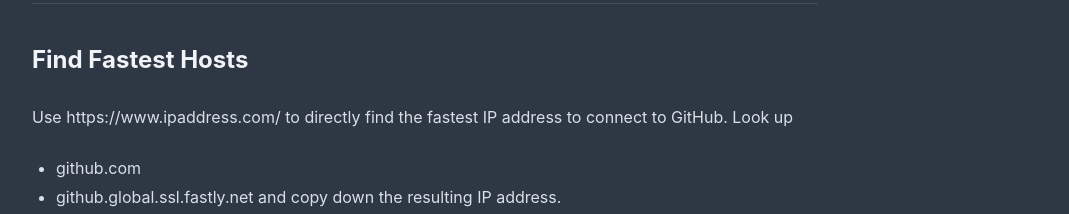
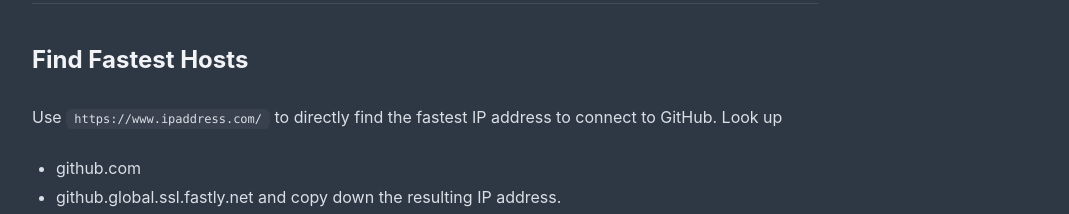
Before and after one commit to MrGeorgeZhu/MrGeorgeZhu.github.io, a Jekyll site: the page built from _posts/2018-06-18-GitHub-Download-Really-Slow.md, in a window 1280 px wide. Shown: the part 586-800 px from the top of the page, without its empty margins (105-1174 px from the left). Built offline with Jekyll 4.4.1, drawn with Linux system fonts in a browser that asks for light colours; nearby versions of some CDN libraries; grey boxes are pictures that could not be loaded.

````diff
--- a/_posts/2018-06-18-GitHub-Download-Really-Slow.md
+++ b/_posts/2018-06-18-GitHub-Download-Really-Slow.md
@@ -19,7 +19,7 @@ was pointing to a slow host.
 
 ### Find Fastest Hosts
 
-Use https://www.ipaddress.com/ to directly find the fastest IP address to connect
+Use `https://www.ipaddress.com/` to directly find the fastest IP address to connect
 to GitHub.
 Look up
 * github.com
@@ -35,8 +35,8 @@ and copy down the resulting IP address.
 Open `/etc/hosts` using your favorite editor (e.g. Nano or Vi).
 Add these two lines:
 ```
-  <Corresponding IP address> github.com
-  <Corresponding IP address> github.global.ssl.fastly.net
+ <Corresponding IP address> github.com
+ <Corresponding IP address> github.global.ssl.fastly.net
 ```
 Then flush DNS using `sudo killall -HUP mDNSResponder` command
 
@@ -45,8 +45,8 @@ Then flush DNS using `sudo killall -HUP mDNSResponder` command
 Open `C:\Windows\System32\drivers\etc\hosts` using your favorite editor
 Add the same two lines:
 ```
-	<Corresponding IP address> github.com
-	<Corresponding IP address> github.global.ssl.fastly.net
+ <Corresponding IP address> github.com
+ <Corresponding IP address> github.global.ssl.fastly.net
 ```
 Then flush DNS using `ipconfig /flushdns` command
 
````
